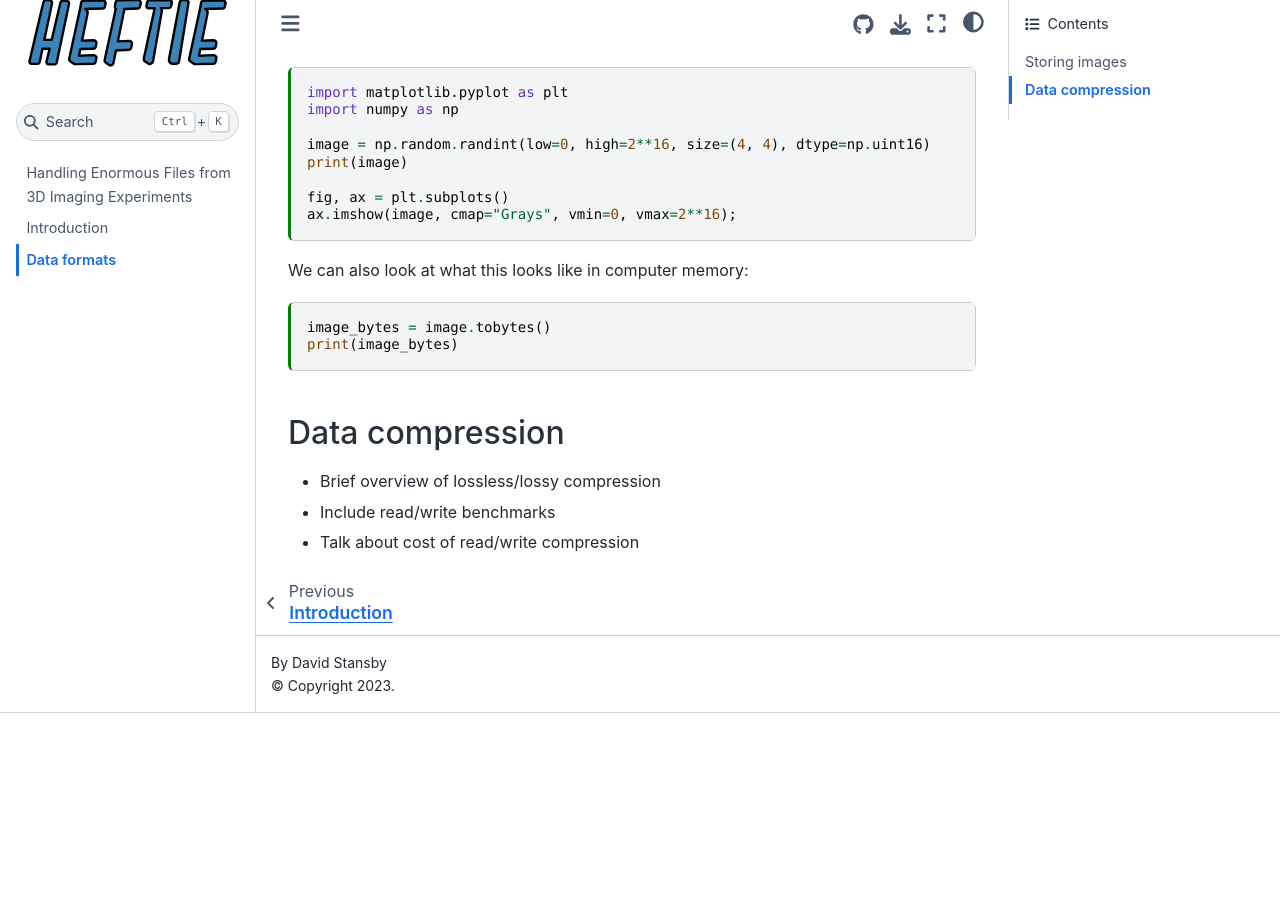
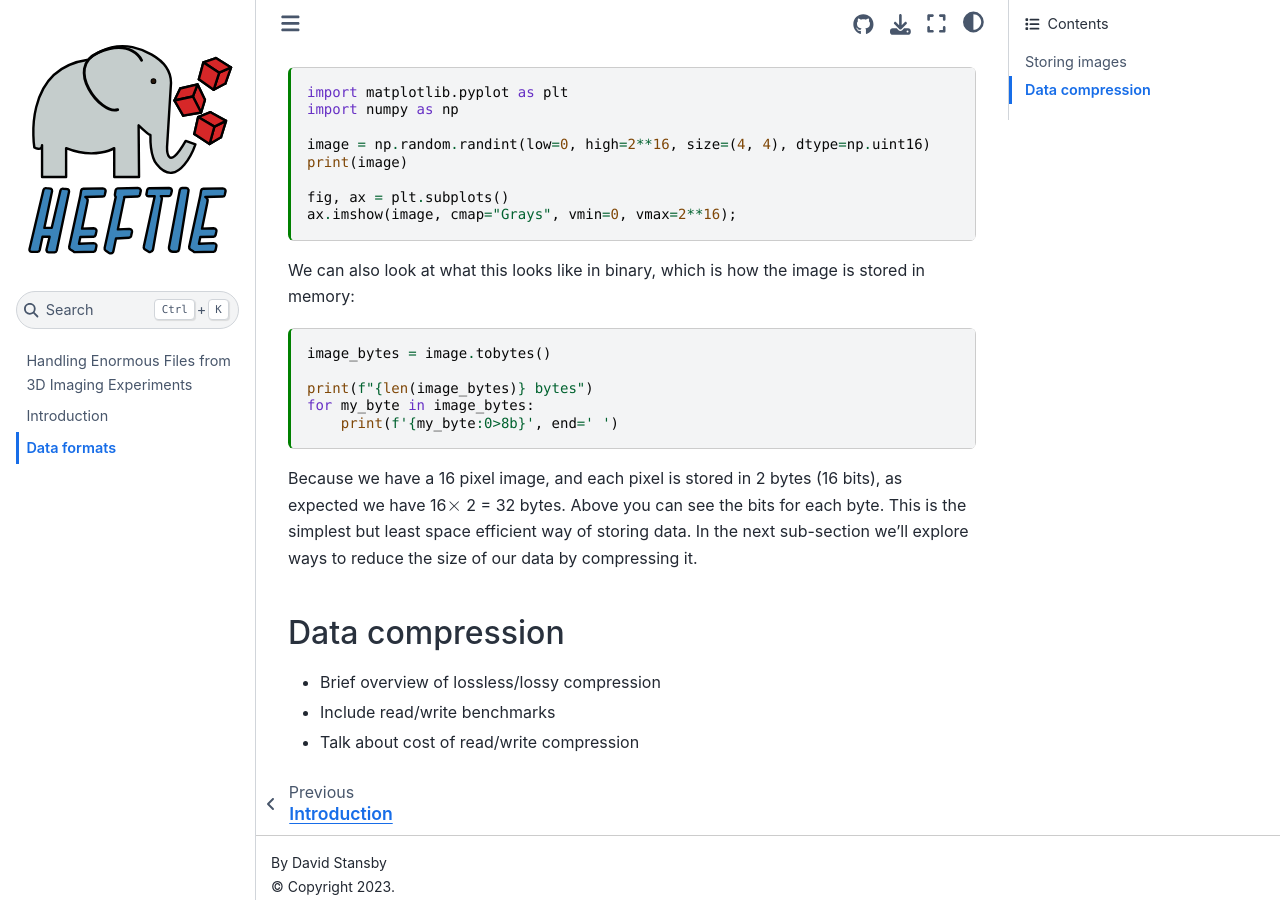
Before and after one commit to alessandrofelder/heftie-textbook, a Jupyter Book: the page built from book/data_storage.md, in a window 1280 px wide and 900 px high, scrolled down 635 px. Built offline with Jupyter Book 1.0.4 settings and Sphinx 7.4.7 and the Sphinx Book theme 1.1.4, drawn with Linux system fonts in a browser that asks for light colours; before the commit the page ends 1348 px from its top, so only the background shows below that.

````diff
--- a/book/data_storage.md
+++ b/book/data_storage.md
@@ -5,13 +5,12 @@ jupytext:
     extension: .md
     format_name: myst
     format_version: 0.13
-    jupytext_version: 1.11.5
+    jupytext_version: 1.16.4
 kernelspec:
-  display_name: Python 3
+  display_name: Python 3 (ipykernel)
   language: python
   name: python3
 ---
-
 
 # Data formats
 
@@ -35,7 +34,7 @@ Colour, or multi-channel images store multiple values per pixel (e.g., values fo
 That's a lot of words without a single image yet!
 Lets generate a random 16-bit 4 x 4 image as an example to take us through the rest of this chapter
 
-```{code-cell}
+```{code-cell} ipython3
 import matplotlib.pyplot as plt
 import numpy as np
 
@@ -46,11 +45,19 @@ fig, ax = plt.subplots()
 ax.imshow(image, cmap="Grays", vmin=0, vmax=2**16);
 ```
 
-We can also look at what this looks like in computer memory:
-```{code-cell}
+We can also look at what this looks like in binary, which is how the image is stored in memory:
+
+```{code-cell} ipython3
 image_bytes = image.tobytes()
-print(image_bytes)
+
+print(f"{len(image_bytes)} bytes")
+for my_byte in image_bytes:
+    print(f'{my_byte:0>8b}', end=' ')
 ```
+
+Because we have a 16 pixel image, and each pixel is stored in 2 bytes (16 bits), as expected we have 16$\times$ 2 = 32 bytes. Above you can see the bits for each byte. This is the simplest but least space efficient way of storing data. In the next sub-section we'll explore ways to reduce the size of our data by compressing it.
+
++++
 
 ## Data compression
 - Brief overview of lossless/lossy compression
````
Also changed, not shown: 1 other file.
